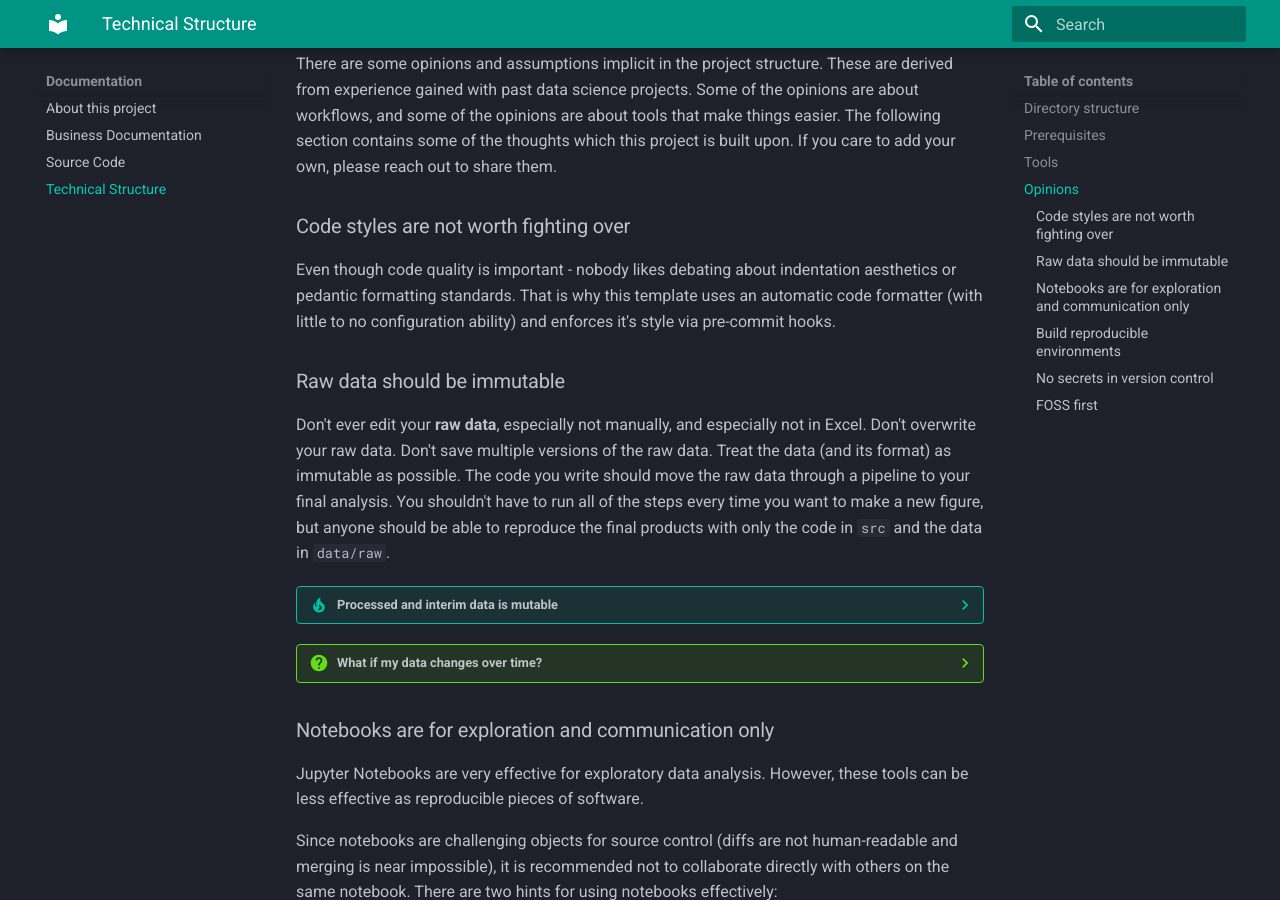
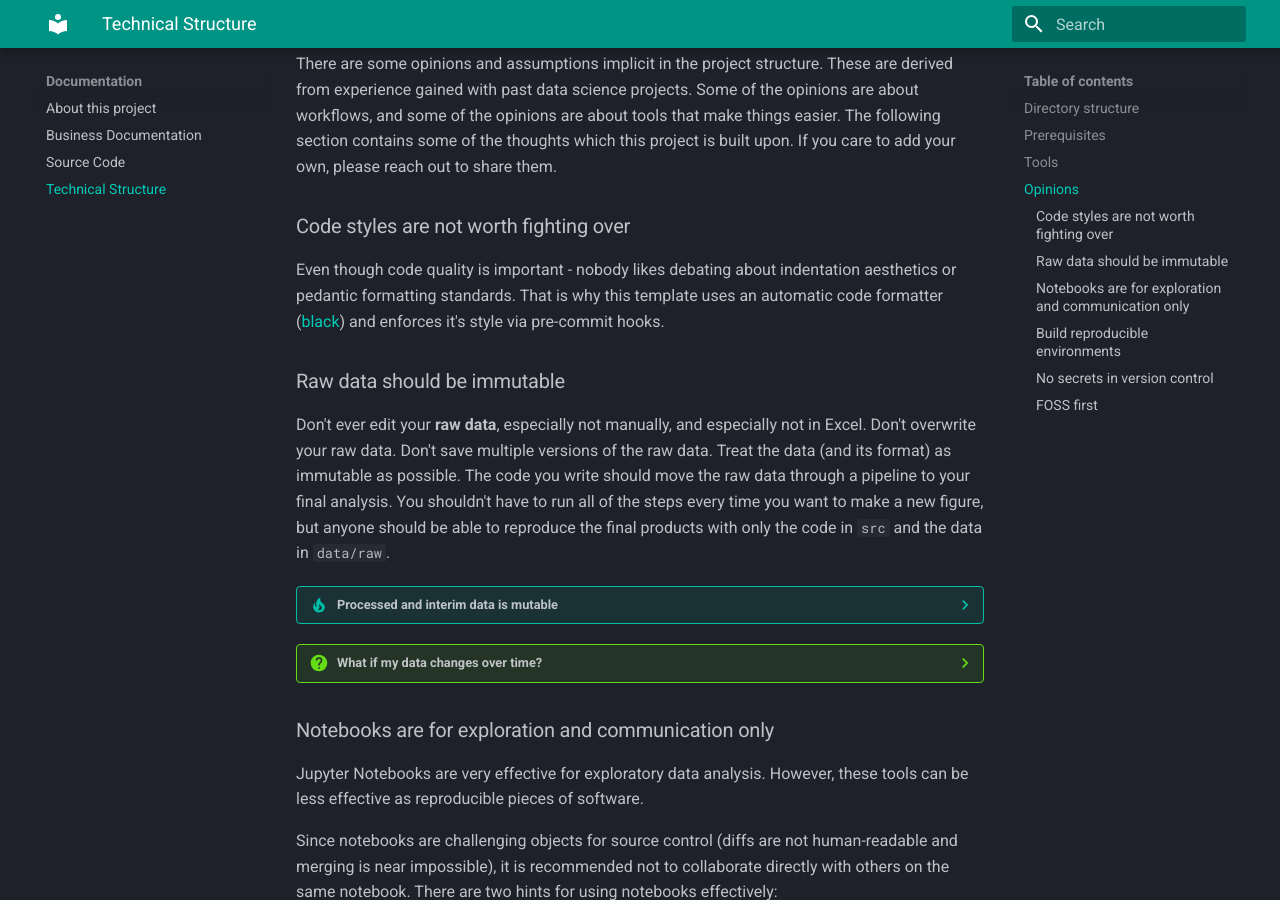
Before and after one commit to Excidion/reproML, an MkDocs documentation site: the page built from docs/structure.md, in a window 1280 px wide and 900 px high, scrolled down 1770 px. Built offline with MkDocs 1.6.1 and Material for MkDocs 9.7.7, drawn with Linux system fonts in a browser that asks for light colours.

Commit message:
mention black in opinions

```diff
--- a/docs/structure.md
+++ b/docs/structure.md
@@ -110,7 +110,7 @@ If you care to add your own, please reach out to share them.
 
 ### Code styles are not worth fighting over
 Even though code quality is important - nobody likes debating about indentation aesthetics or pedantic formatting standards.
-That is why this template uses an automatic code formatter (with little to no configuration ability) and enforces it's style via pre-commit hooks.
+That is why this template uses an automatic code formatter ([black](https://black.readthedocs.io/en/stable/)) and enforces it's style via pre-commit hooks.
 
 
 ### Raw data should be immutable
```
